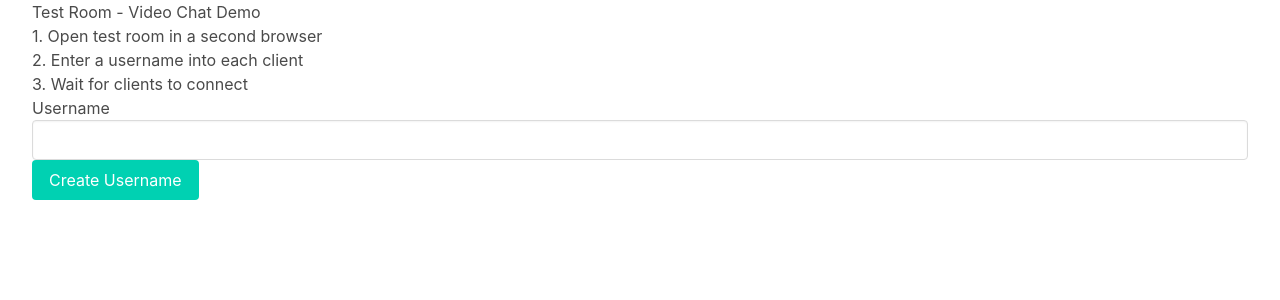
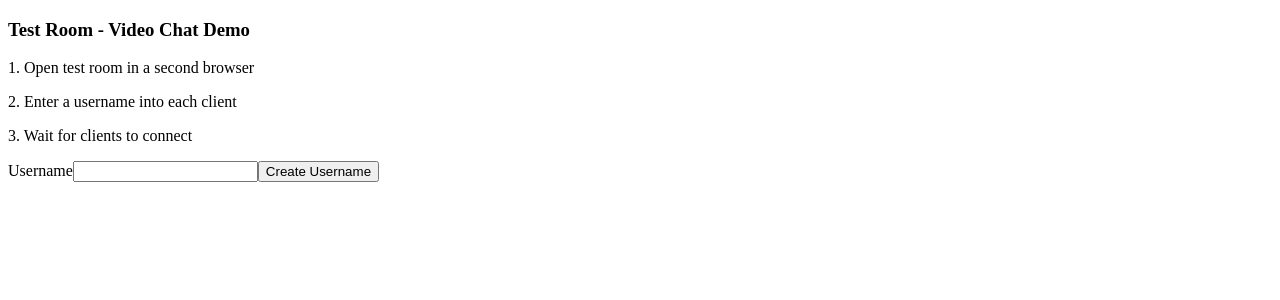
Before and after one commit to timamero/react-nodejs-video-chat, a React (Create React App) app in the folder frontend/: page /testroom in a window 1280 px wide. Shown: the top 300 px of the page. Built offline with nearby package versions, Linux system fonts and the light colour scheme; no server answers.

Commit message:
delete index.css

```diff
--- a/frontend/src/index.css
+++ /dev/null
@@ -1,23 +0,0 @@
-@import "https://cdn.jsdelivr.net/npm/bulma@0.9.3/css/bulma.min.css";
-
-body, html {
-  height: 100%;
-  overflow: hidden;
-}
-
-#chatContainer {
-  height: 100vh;
-  overflow-y: scroll;
-}
-
-#display {
-  height: 100%;
-}
-
-#messageContainer {
-  height: 100%;
-}
-
-.message:nth-child(odd) {
-  background-color: hsl(170, 59%, 92%);
-}
--- a/frontend/src/index.tsx
+++ b/frontend/src/index.tsx
@@ -2,7 +2,6 @@ import React from 'react';
 import ReactDOM from 'react-dom';
 import { Provider } from 'react-redux'
 import { SocketContext, socket } from './context/socket';
-import './index.css';
 import App from './App';
 import { store } from './app/store';
 
```
